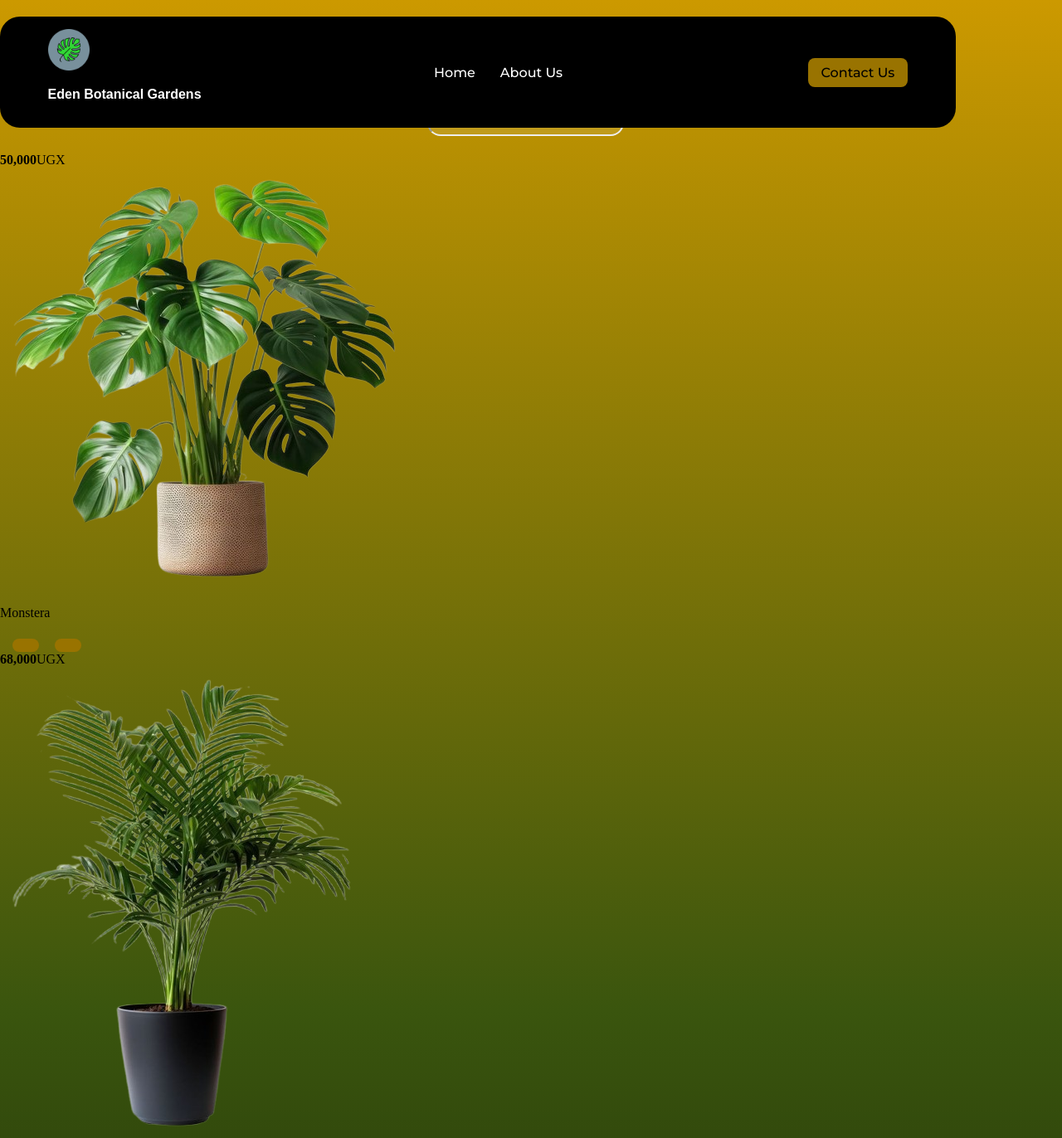
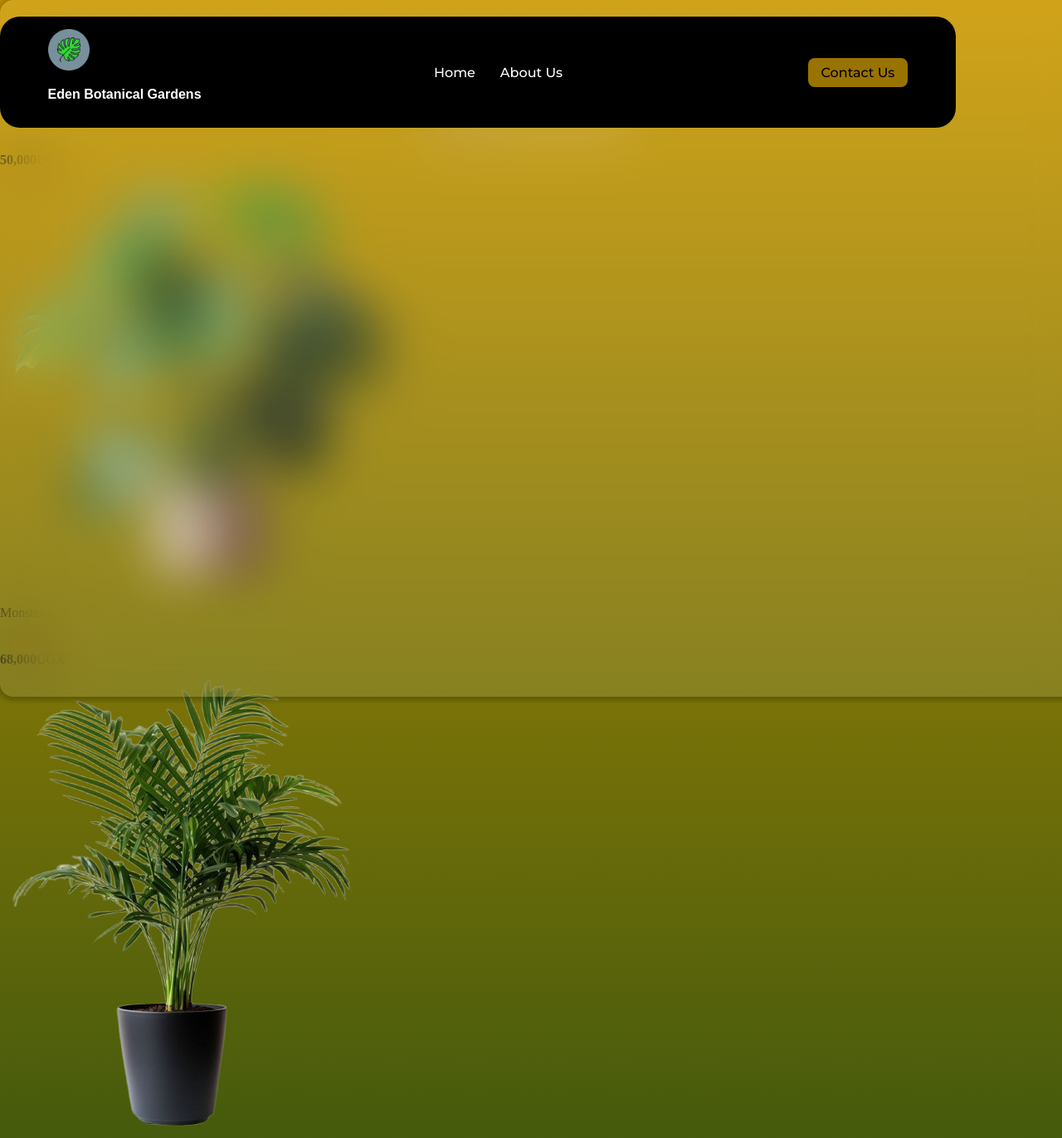
Before and after one commit to Mirembe-Peace/Eden_Botanical_Gardens, a PHP site: page / in a window 1280 px wide. Shown: the top 1372 px of the page at 83% size. Run offline with PHP 8.4, Linux system fonts and the light colour scheme; some libraries are stand-ins or nearby versions; some web fonts are replaced.

Commit message:
some changes

```diff
--- a/script/script.js
+++ b/script/script.js
@@ -10,7 +10,7 @@ const height = canvas.clientHeight;
 const scene = new THREE.Scene();
 
 //camera
-const camera = new THREE.PerspectiveCamera(45, window.innerWidth / window.innerHeight, 0.1,100);
+const camera = new THREE.PerspectiveCamera(75, window.innerWidth / window.innerHeight, 0.1,1000);
 camera.position.set(0, 0, 5);
 camera.lookAt(0, 0, 0);
 scene.add(camera);
@@ -31,7 +31,7 @@ loader.load('./assets/models/plant_model.glb', function(gltf){
 });
 
 //renderer
-const renderer = new THREE.WebGLRenderer({canvas , antialias: true });
+const renderer = new THREE.WebGLRenderer({alpha : true});
 renderer.setSize(width, height, false);
 renderer.setPixelRatio(window.devicePixelRatio);
 document.body.appendChild(renderer.domElement);
--- a/style/style.css
+++ b/style/style.css
@@ -134,17 +134,14 @@ button:hover {
 }
 
 .canvas{
-    position: relative;
+    box-shadow: 0 0 5px 5px rgba(0, 0, 0, 0.2);
+    width: 100vw !important;
+    height: 100vh !important;
+    position:absolute;
     top: 0;
     left: 0;
-    box-shadow: 0 0 5px 5px rgba(0, 0, 0, 0.2);
-    display: block;
-    width: 500px;
-    height: 80%;
-    border: 0px;
     border-radius: 16px;
     background-color: rgba(255,255,255,0.1);
     padding: 20px 20px;
     backdrop-filter: blur(30px);
-    z-index: 10;
 }
```
